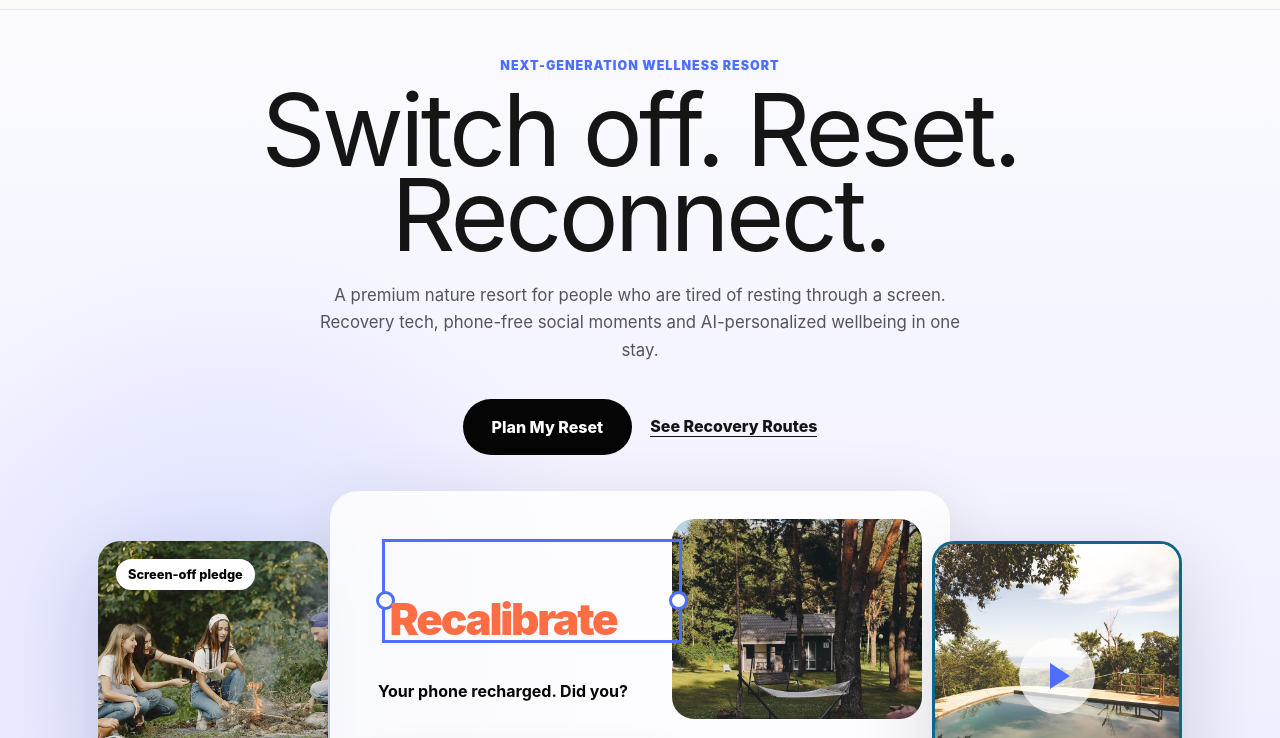
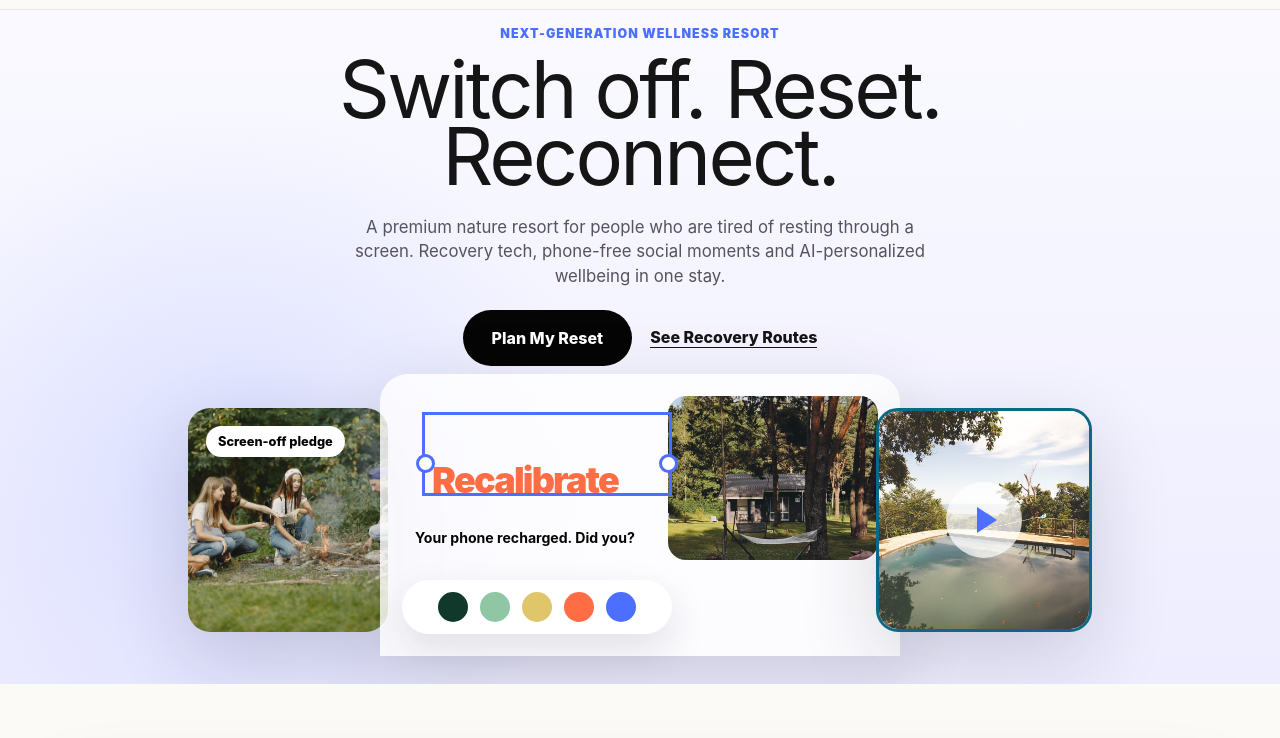
Before and after one commit to huihooj/Recalibrate, a website: page index.html in a window 1280 px wide. Shown: the part 62-800 px from the top of the page. Drawn offline with nearby package versions, Linux system fonts and the light colour scheme.

Commit message:
Tighten responsive hero stage

```diff
--- a/styles.css
+++ b/styles.css
@@ -829,6 +829,89 @@ details p {
   }
 }
 
+@media (min-width: 900px) and (max-height: 850px) {
+  .hero {
+    min-height: auto;
+    padding: 88px 0 28px;
+  }
+
+  h1 {
+    max-width: 650px;
+    font-size: clamp(3.4rem, 6.2vw, 6.2rem);
+  }
+
+  .hero-copy > p:not(.eyebrow) {
+    max-width: 600px;
+    line-height: 1.45;
+  }
+
+  .hero-actions {
+    margin-top: 22px;
+  }
+
+  .design-stage {
+    width: min(940px, calc(100% - 48px));
+    min-height: 260px;
+    margin-top: 30px;
+  }
+
+  .editor-card {
+    width: min(520px, 54vw);
+    min-height: 228px;
+    padding: 22px;
+  }
+
+  .selection-box {
+    left: 42px;
+    top: 38px;
+    width: 250px;
+    height: 84px;
+  }
+
+  .editor-grid {
+    grid-template-columns: 1fr 210px;
+    gap: 20px;
+  }
+
+  .brand-preview {
+    min-height: 116px;
+  }
+
+  .brand-preview span {
+    font-size: 2.25rem;
+  }
+
+  .brand-preview strong {
+    font-size: 0.88rem;
+  }
+
+  .editor-grid img {
+    height: 164px;
+    border-radius: 18px;
+  }
+
+  .palette {
+    width: 270px;
+    gap: 12px;
+    padding: 12px;
+  }
+
+  .swatch {
+    width: 30px;
+    height: 30px;
+  }
+
+  .card-left {
+    width: 200px;
+    height: 224px;
+  }
+
+  .card-right {
+    width: 216px;
+    height: 224px;
+  }
+}
+
 @media (max-width: 720px) {
   .site-header {
     min-height: 64px;
```
